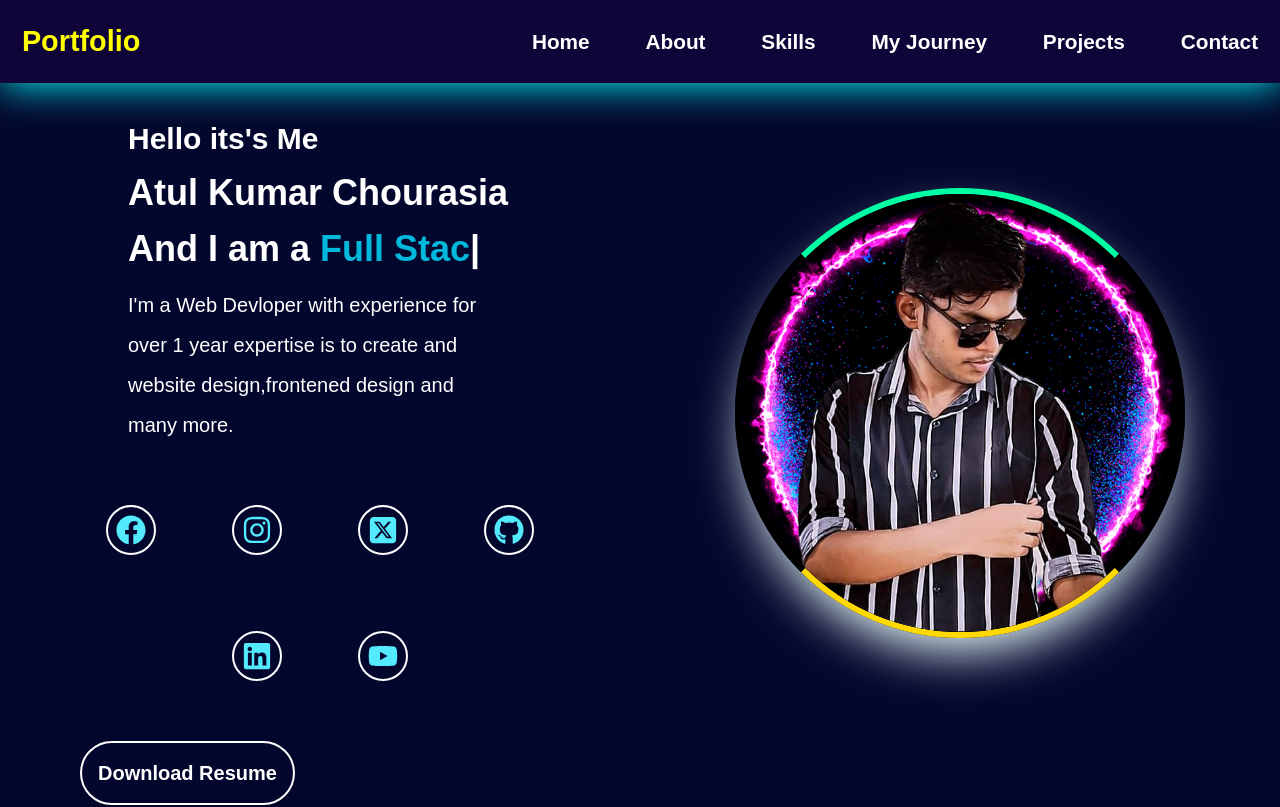
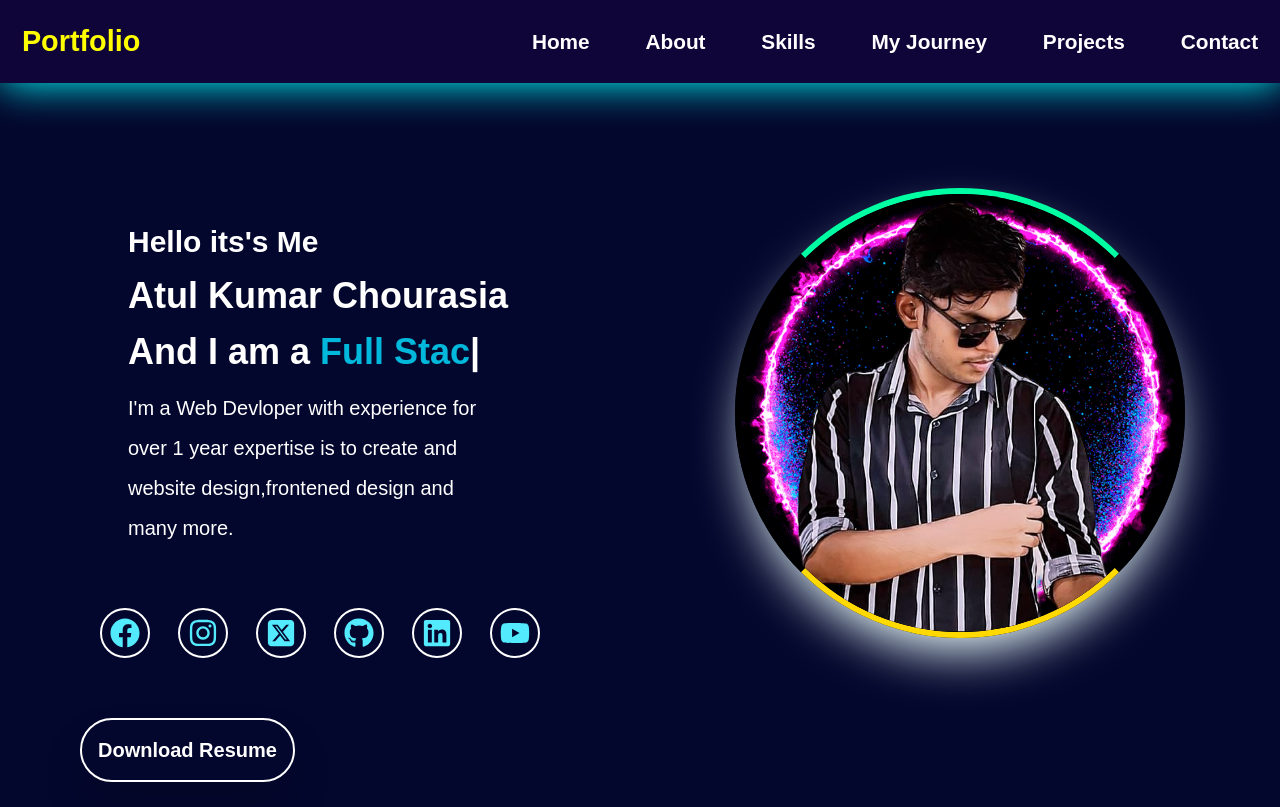
Before and after one commit to atul64796/Portfolio-1, a React (Vite) app: page / in a window 1280 px wide. Shown: the top 807 px of the page. Built offline with nearby package versions, Linux system fonts and the light colour scheme.

Commit message:
Updated index.html

```diff
--- a/src/components/Home.jsx
+++ b/src/components/Home.jsx
@@ -49,7 +49,7 @@ function Home() {
       id="home"
     >
       <div className="  h-[80vh] w-1/2 max-md:w-full  flex flex-col justify-center items-center  gap-15">
-        <div className=" autotxt bk flex flex-col justify-center   gap-4 pl-32 w-full mt-30  flex-wrap  max-lg:w-full   max-lg:justify-center max-lg:pl-20  ">
+        <div className=" autotxt bk flex flex-col justify-center   gap-4 pl-32 w-full max-[1380px]:mt-50  flex-wrap max-lg:w-full   max-lg:justify-center max-lg:pl-20  ">
           <motion.h1  initial={{opacity:0,translateX:"-100%"}}  whileInView={{opacity:1,translateX:"0"}} transition={{duration:1}} className="text-white text-3xl max-lg:text-2xl font-bold">
             Hello its's Me
           </motion.h1>
@@ -68,7 +68,7 @@ function Home() {
           </motion.p>
         </div>
 
-        <div className="icons flex gap-19  flex-wrap  w-[80%]  justify-center  max-md:gap-5 max-md:w-full">
+        <div className="icons flex gap-12  flex-wrap  w-[80%] max-[1390px]:gap-7 max-[1580px]:justify-center   max-md:gap-5 max-md:w-full">
           <a href="https://www.facebook.com/share/1E5hCScsJY/">
           <motion.div initial={{opacity:0,translateY:"-100px"}}  whileInView={{opacity:1,translateY:"0px"}} transition={{duration:1}} className="border-2 p-2 border-white rounded-full">
             <FaFacebook className="text-3xl text-cyan-300 cursor-pointer  max-md:text-xl  transition duration-300 ease-in-out hover:scale-[1.3]" />
```
